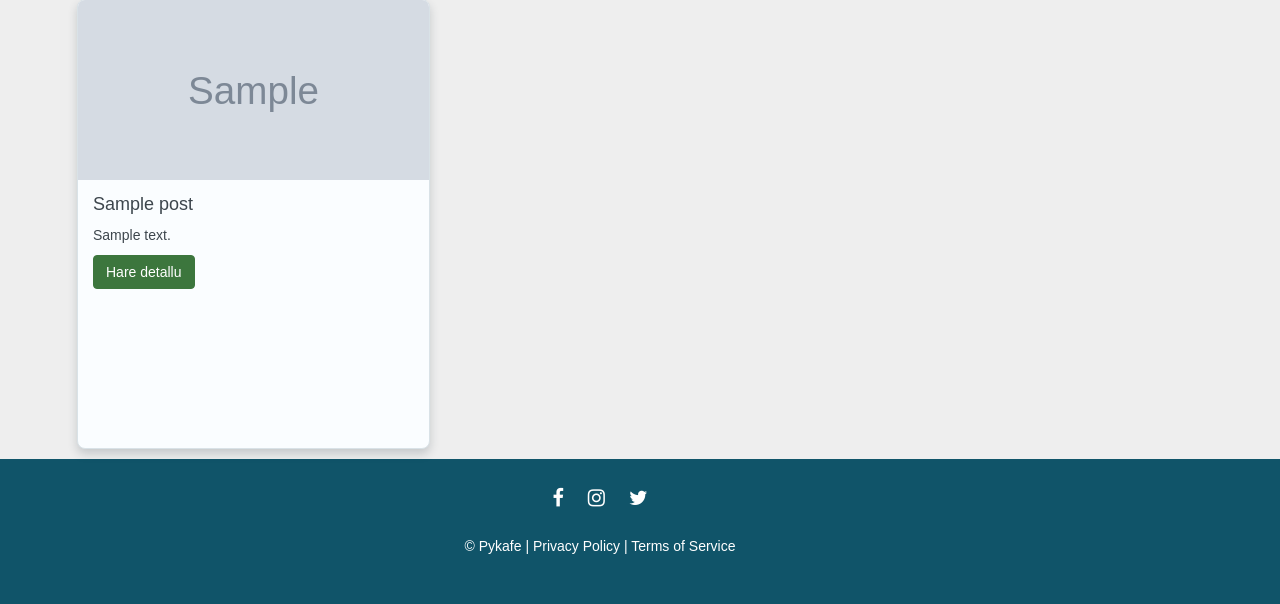
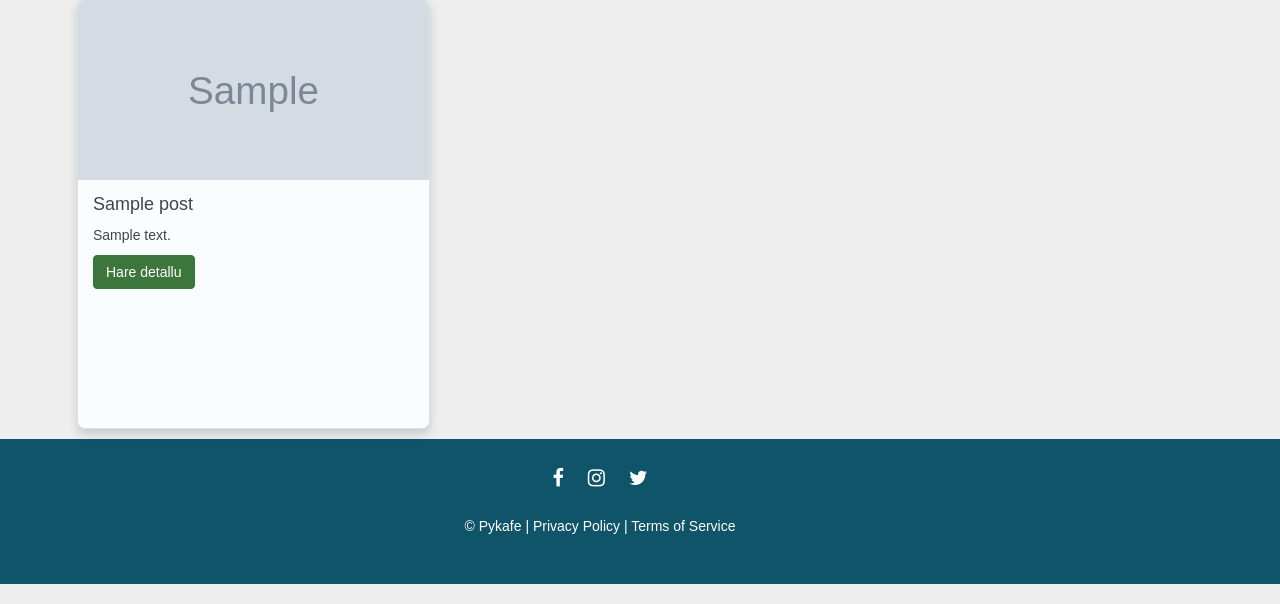
Before and after one commit to joanico/swbemanas, a Django app: page / in a window 1280 px wide. Shown: the part 765-1369 px from the top of the page. Run offline with Django 3.2, Linux system fonts and the light colour scheme; tables that the repository leaves empty hold one stand-in row (values such as "Sample post"); grey boxes marked "Sample" are stand-in pictures; some libraries are stand-ins or nearby versions.

Commit message:
modified

```diff
--- a/swbemanas/marobo/static/css/site.css
+++ b/swbemanas/marobo/static/css/site.css
@@ -106,7 +106,7 @@ span.logo {
     border: 1px solid #d9e2e7;
     box-shadow: 0 5px 10px 0 rgb(42 57 66 / 20%);
     background-color: #fafdff;
-    height: 450px;
+    height: 430px;
     max-width: 370px;
 }
 
```
